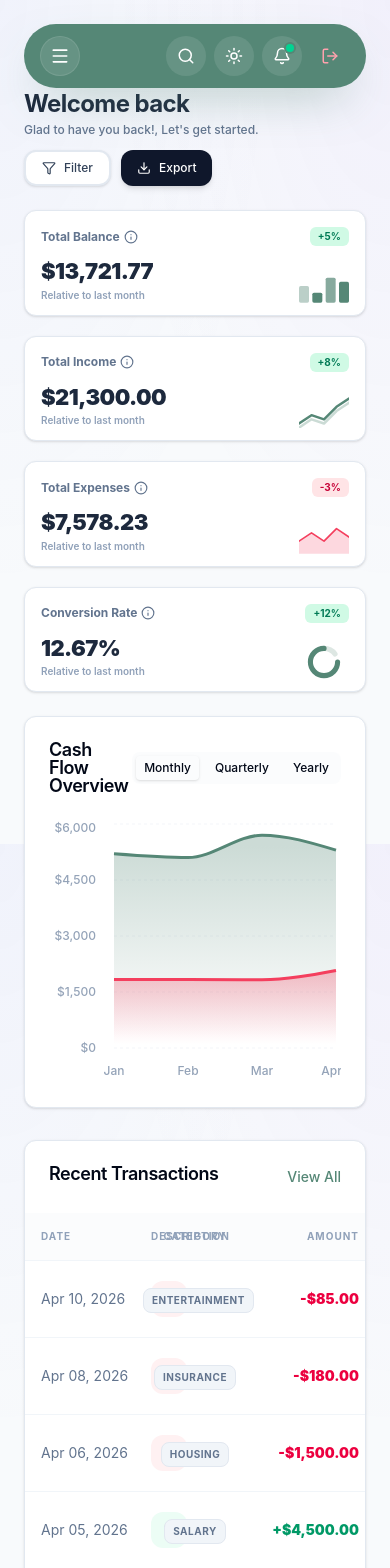
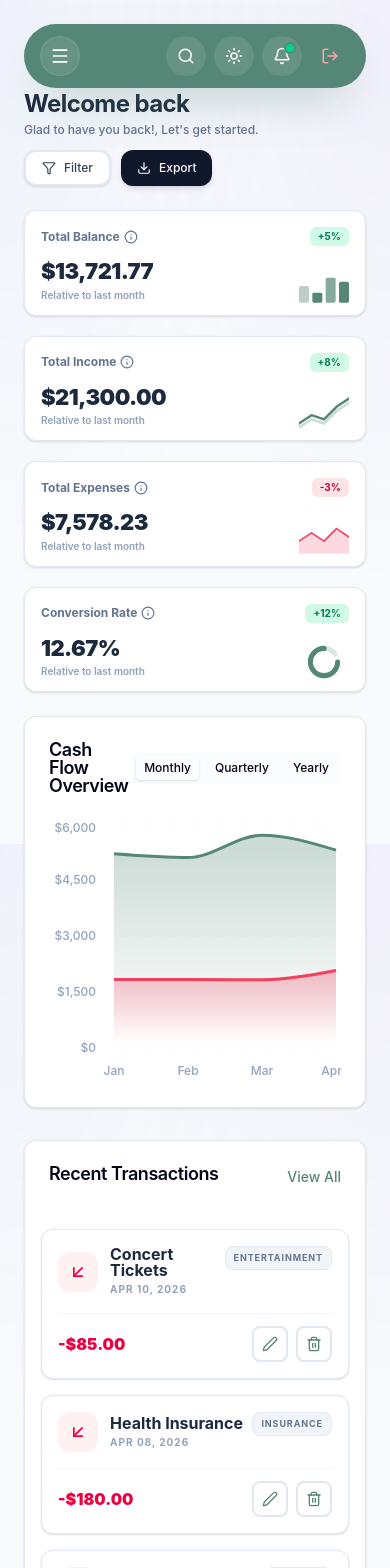
Before and after one commit to Gulhane-Shivani/finance-dashboard, a React (Vite) app: page / in a window 390 px wide. Shown: the top 1568 px of the page. Built offline with nearby package versions, Linux system fonts and the light colour scheme.

Commit message:
implement responsive TransactionTable component with filtering, sorting, and pagination support

```diff
--- a/src/components/transactions/TransactionTable.jsx
+++ b/src/components/transactions/TransactionTable.jsx
@@ -60,7 +60,66 @@ const TransactionTable = ({ onEdit, itemsCount }) => {
 
   return (
     <div className="flex flex-col h-full">
-      <div className="w-full">
+      {/* Mobile Card View */}
+      <div className="lg:hidden space-y-4 p-4">
+        {displayedTransactions.map((transaction) => (
+          <div
+            key={transaction.id}
+            className="bg-white dark:bg-slate-900 rounded-xl border border-slate-200 dark:border-slate-800 p-4 shadow-sm"
+          >
+            <div className="flex justify-between items-start mb-4">
+              <div className="flex items-center gap-3">
+                <div className={cn(
+                  "w-10 h-10 rounded-xl flex items-center justify-center shrink-0",
+                  transaction.type === 'income' ? "bg-emerald-50 text-emerald-600 dark:bg-emerald-950/30" : "bg-rose-50 text-rose-600 dark:bg-rose-950/30"
+                )}>
+                  {transaction.type === 'income' ? <ArrowUpRight className="w-5 h-5" /> : <ArrowDownLeft className="w-5 h-5" />}
+                </div>
+                <div>
+                  <p className="font-bold text-slate-800 dark:text-slate-100 leading-none mb-1">{transaction.description}</p>
+                  <p className="text-[10px] font-bold text-slate-400 uppercase tracking-widest">{format(new Date(transaction.date), 'MMM dd, yyyy')}</p>
+                </div>
+              </div>
+              <span className="px-2 py-1 rounded-lg text-[9px] font-bold bg-slate-100 dark:bg-slate-800 text-slate-500 dark:text-slate-400 border border-slate-200 dark:border-slate-700 uppercase tracking-widest">
+                {transaction.category}
+              </span>
+            </div>
+
+            <div className="flex items-center justify-between pt-3 border-t border-slate-100 dark:border-slate-800">
+              <div className={cn(
+                "text-base font-black",
+                transaction.type === 'income' ? "text-emerald-600" : "text-rose-600"
+              )}>
+                {transaction.type === 'income' ? '+' : '-'}{formatCurrency(transaction.amount, currency)}
+              </div>
+
+              {role === 'admin' && (
+                <div className="flex gap-2">
+                  <Button
+                    variant="outline"
+                    size="icon"
+                    className="w-9 h-9 rounded-lg border-slate-200 dark:border-slate-800"
+                    onClick={() => onEdit(transaction)}
+                  >
+                    <Edit2 className="w-4 h-4" />
+                  </Button>
+                  <Button
+                    variant="outline"
+                    size="icon"
+                    className="w-9 h-9 rounded-lg border-slate-200 dark:border-slate-800 hover:bg-rose-50 hover:text-rose-600"
+                    onClick={() => deleteTransaction(transaction.id)}
+                  >
+                    <Trash2 className="w-4 h-4" />
+                  </Button>
+                </div>
+              )}
+            </div>
+          </div>
+        ))}
+      </div>
+
+      {/* Desktop Table View */}
+      <div className="hidden lg:block w-full">
         <table className="w-full text-left border-collapse table-fixed">
           <thead>
             <tr className="border-b border-slate-100 dark:border-slate-800 bg-slate-50/50 dark:bg-slate-900/10">
```
